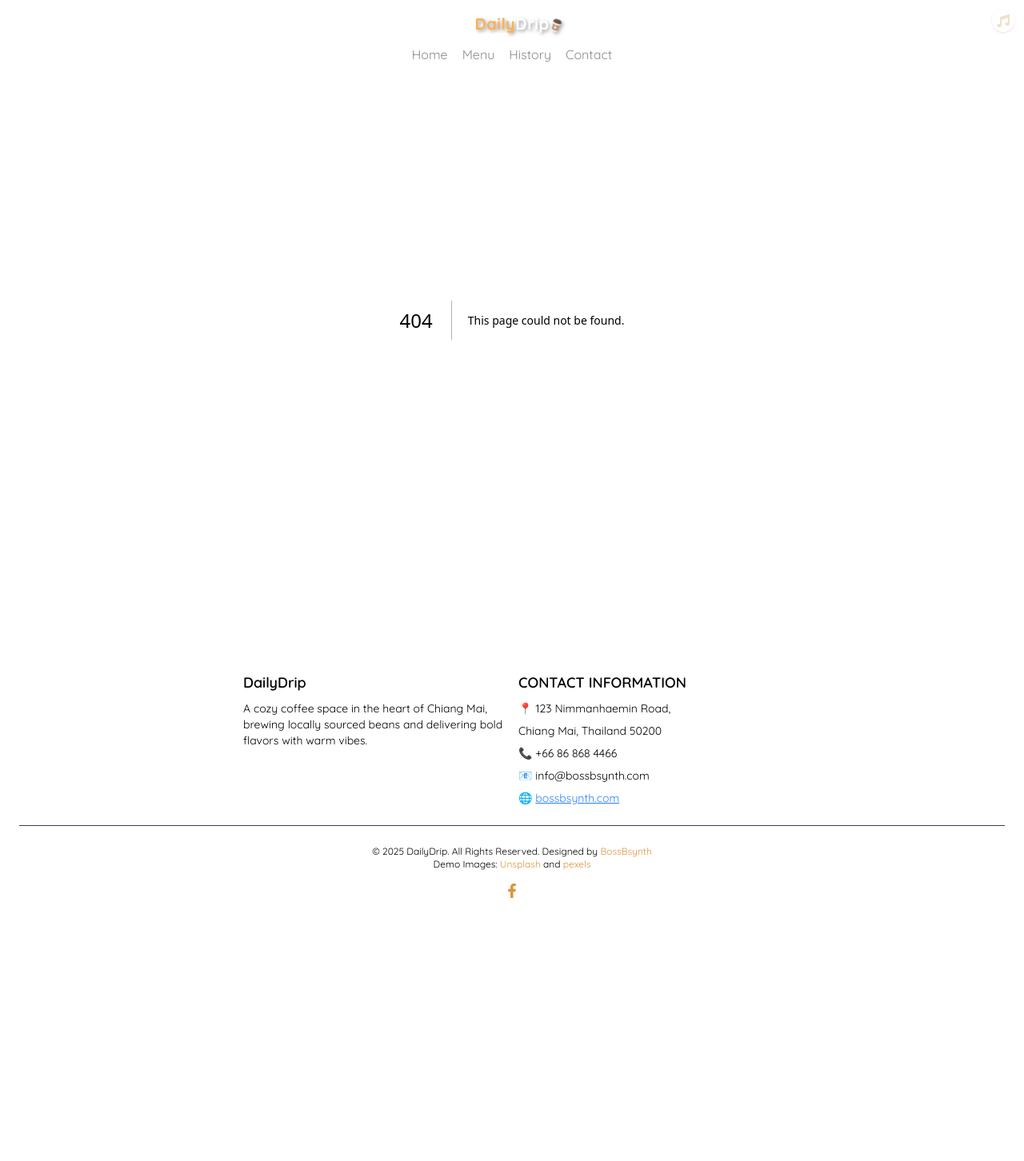
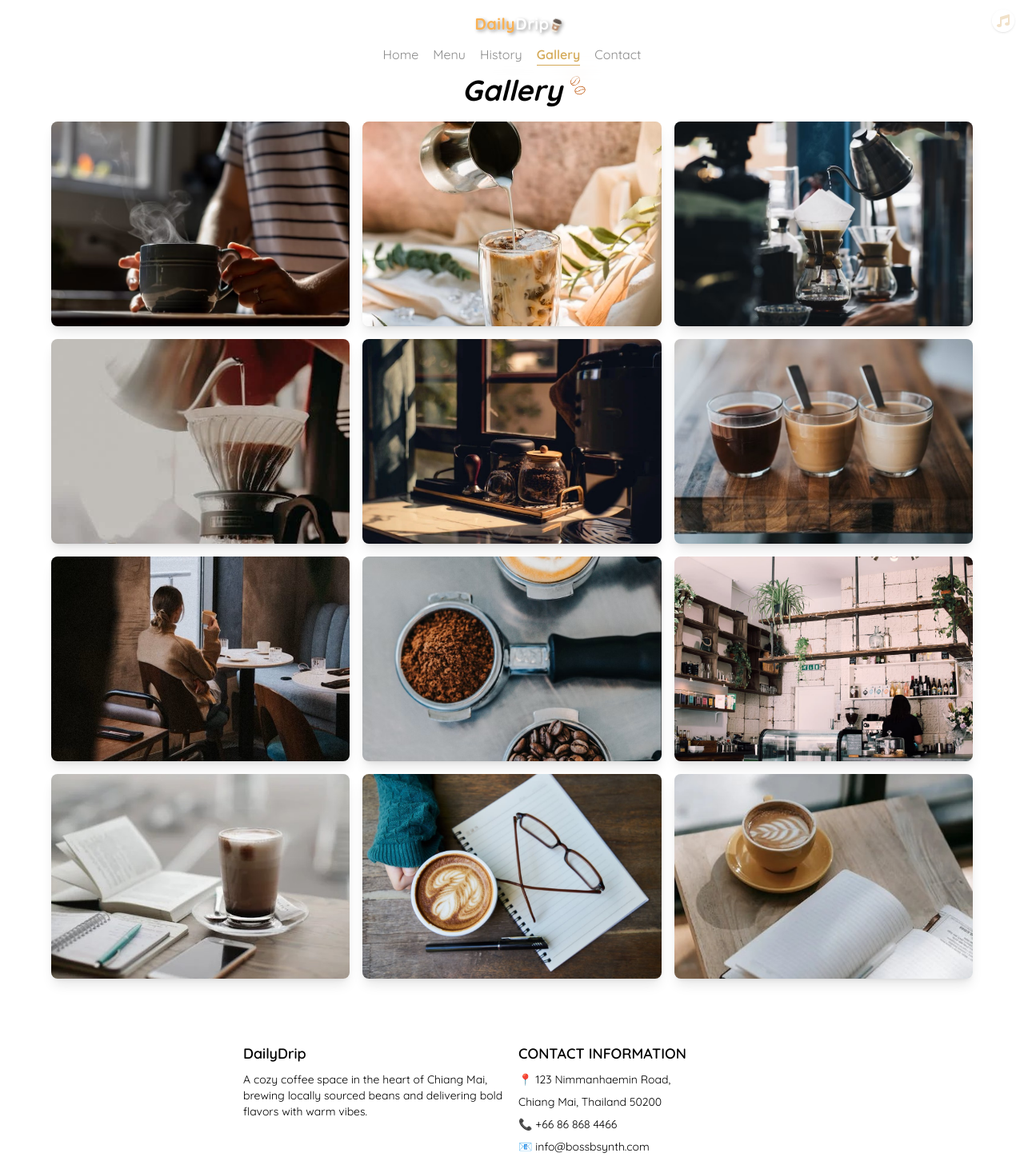
Before and after one commit to Sahasawat-Boss/DailyDrip-Cofee-Cafe, a Next.js app: page /pages/gallery in a window 1280 px wide. Before the commit this address had no page. Shown: the top 1452 px of the page at 80% size. Before the commit the page ends 1163 px from the top, so only its background shows below. Built offline with nearby package versions, Linux system fonts and the light colour scheme.

Commit message:
u animations to comps

```diff
--- a/src/app/CSS/animation.css
+++ b/src/app/CSS/animation.css
@@ -60,16 +60,31 @@
 .fade-in {
     animation: fadeIn 0.6s ease-out both;
 }
-.fade-in-up {
+.fade-in2 {
+    animation: fadeIn 0.9s ease-out both;
+}
+.fade-up {
     animation: fadeInUp 0.6s ease-out both;
 }
+.fade-up2 {
+    animation: fadeInUp 0.9s ease-out both;
+}
+.fade-up3 {
+    animation: fadeInUp 1.3s ease-out both;
+}
 
-.fade-in-left {
+.fade-left {
     animation: fadeInLeft 0.6s ease-out both;
 }
+.fade-left2 {
+    animation: fadeInLeft 0.9s ease-out both;
+}
 
-.fade-in-right {
+.fade-right {
     animation: fadeInRight 0.6s ease-out both;
+}
+.fade-right2 {
+    animation: fadeInRight 0.9s ease-out both;
 }
 
 
--- a/src/app/components/AllMenu.tsx
+++ b/src/app/components/AllMenu.tsx
@@ -59,14 +59,17 @@ export default function AllMenu() {
     return (
         <section className="px-6 pb-2">
             <div className="max-w-6xl mx-auto">
-                <div className="text-center mb-6">
-                    <h2 className="text-2xl md:text-4xl font-bold italic mb-4 float">
-                        All Menu
-                    </h2>
-                    <p className="max-w-xl mx-auto">
+                <div className="text-center mb-6 ">
+                    <div className="fade-up2">
+                        <h2 className="text-2xl md:text-4xl font-bold italic mb-4 float">
+                            All Menu
+                        </h2>
+                    </div>
+                    <p className="max-w-xl mx-auto fade-in2" >
                         Browse our full range of drinks — from traditional Thai coffee to creative modern blends.
                     </p>
                 </div>
+                {/* Menu List Grid */}
                 <div className="grid sm:grid-cols-2 lg:grid-cols-4 gap-2 md:gap-4">
                     {allMenuItems.map((item, index) => (
                         <div
--- a/src/app/components/Hero.tsx
+++ b/src/app/components/Hero.tsx
@@ -19,7 +19,7 @@ export default function Hero() {
                 initial={{ opacity: 0, y: 30 }}
                 whileInView={{ opacity: 1, y: 0 }}
                 transition={{ duration: 0.9, ease: 'easeOut' }}
-                viewport={{ once: true, amount: 0.6 }}
+                viewport={{ once: false, amount: 0.6 }}
             >
                 <motion.div
                     className="text-4xl md:text-5xl font-bold float"
--- a/src/app/components/ReviewCard.tsx
+++ b/src/app/components/ReviewCard.tsx
@@ -1,4 +1,6 @@
 'use client';
+
+import { motion } from "framer-motion";
 import { useState } from "react";
 import { FaStar, FaChevronLeft, FaChevronRight } from "react-icons/fa";
 import { FaHeart } from "react-icons/fa";
@@ -37,11 +39,17 @@ export default function ReviewCard() {
     return (
         <section className="px-4 py-10">
             <div className="max-w-2xl px-8 mx-auto relative">
-
-                <h2 className="text-2xl md:text-3xl mb-2 text-center font-bold italic float">
-                    Reviews
-                </h2>
-
+                {/* Section Heading */}
+                <motion.div
+                    initial={{ opacity: 0, y: 30 }}
+                    whileInView={{ opacity: 1, y: 0 }}
+                    transition={{ duration: 0.8 }}
+                    viewport={{ once: false, amount: 0.3 }}
+                >
+                    <h2 className="text-2xl md:text-3xl mb-2 text-center font-bold italic float">
+                        Reviews
+                    </h2>
+                </motion.div>
                 <div className="relative rounded-md overflow-hidden shadow-lg">
                     <img
                         src={image}
@@ -60,9 +68,9 @@ export default function ReviewCard() {
                 </div>
 
                 <div className="absolute right-0 -bottom-5.5 w-22 h-22 rotate-12 float">
-                    <img src="/gif/hot-coffee.gif" alt="Coffee Gif" className=""/>
-                    <FaHeart className="text-red-400 absolute top-4 -rotate-30 w-5 float"/>
-                    <FaHeart className="text-red-400 absolute top-0 left-3 -rotate-10 w-3 float"/>
+                    <img src="/gif/hot-coffee.gif" alt="Coffee Gif" />
+                    <FaHeart className="text-red-400 absolute top-4 -rotate-30 w-5 float" />
+                    <FaHeart className="text-red-400 absolute top-0 left-3 -rotate-10 w-3 float" />
                 </div>
 
                 {/* Navigation Buttons */}
--- a/src/app/components/TodayMenu.tsx
+++ b/src/app/components/TodayMenu.tsx
@@ -1,3 +1,6 @@
+'use client';
+
+import { motion } from "framer-motion";
 import Link from "next/link";
 
 const menuItems = [
@@ -34,7 +37,14 @@ export default function TodayMenu() {
     return (
         <section className=" px-6 pt-14 pb-2">
             <div className="max-w-6xl mx-auto">
-                <div className="text-center mb-12">
+                {/* Section Heading */}
+                <motion.div
+                    className="text-center mb-12"
+                    initial={{ opacity: 0, y: 30 }}
+                    whileInView={{ opacity: 1, y: 0 }}
+                    transition={{ duration: 0.8 }}
+                    viewport={{ once: false, amount: 0.3 }}
+                >
                     <h2 className="text-2xl md:text-4xl font-bold italic mb-4 float">
                         Today's Menu
                     </h2>
@@ -42,7 +52,9 @@ export default function TodayMenu() {
                         Explore our handcrafted selection of coffee drinks — each brewed
                         with beans sourced from local farms in Northern Thailand.
                     </p>
-                </div>
+                </motion.div>
+
+                {/* Menu Cards */}
                 <div className="grid px-8 sm:px-3 sm:grid-cols-2 lg:grid-cols-4 gap-2 md:gap-4">
                     {menuItems.map((item, index) => (
                         <div
@@ -75,12 +87,22 @@ export default function TodayMenu() {
                     ))}
                 </div>
 
-                <div className="flex justify-center items-center mt-6">
-                    <Link href="/pages/menu" className="inline-block border px-6 py-2 mb-2 uppercase tracking-wide bg-white text-black
-                            shadow-lg hover-r active:scale-70 rounded">
+                {/* View Menu Button */}
+                <motion.div
+                    className="flex justify-center items-center mt-6"
+                    initial={{ opacity: 0, y: 30 }}
+                    whileInView={{ opacity: 1, y: 0 }}
+                    transition={{ duration: 0.6, delay: 0.4 }}
+                    viewport={{ once: true, amount: 0.5 }}
+                >
+                    <Link
+                        href="/pages/menu"
+                        className="inline-block border px-6 py-2 mb-2 uppercase tracking-wide bg-white text-black
+                            shadow-lg hover-r active:scale-70 rounded transition-all duration-200"
+                    >
                         View Menu
                     </Link>
-                </div>
+                </motion.div>
             </div>
         </section>
     );
--- a/src/app/components/layout/Footer.tsx
+++ b/src/app/components/layout/Footer.tsx
@@ -51,9 +51,12 @@ export default function Footer() {
 
                 {/* Social Icons */}
                 <div className="flex justify-center mt-4 gap-5 text-[#da953c] text-lg">
+                    <a href="#" aria-label="Facebook" className="hover:scale-110 transition"><FaFacebookF /></a>
+                    <a href="#" aria-label="Twitter" className="hover:scale-110 transition"><FaTwitter /></a>
+                    <a href="#" aria-label="LinkedIn" className="hover:scale-110 transition"><FaLinkedinIn /></a>
+                    <a href="#" aria-label="Dribbble" className="hover:scale-110 transition"><FaDribbble /></a>
+                </div>
 
-                    <a href="#"><FaFacebookF /></a>
-                </div>
             </div>
         </footer>
     );
--- a/src/app/components/layout/MusicPlayer.tsx
+++ b/src/app/components/layout/MusicPlayer.tsx
@@ -48,7 +48,7 @@ export default function MusicPlayer() {
                     if (!audioRef.current) return;
                     audioRef.current.paused ? audioRef.current.play() : audioRef.current.pause();
                 }}
-                className="fixed top-3 right-3 p-1.5 bg-white/70 text-[#ddb578] rounded-full shadow z-50 no-focus hover:cursor-pointer active:scale-70"
+                className="fixed top-3 right-3 p-1.5 bg-white/70 text-[#ddb578] rounded-full shadow z-50 no-focus hover:cursor-pointer active:scale-70 fade-right2 "
                 aria-label={isPlaying ? "Pause Music" : "Play Music"}
             >
                 <FaMusic className={isPlaying ? '' : 'opacity-40'} />
--- a/src/app/components/layout/Nav.tsx
+++ b/src/app/components/layout/Nav.tsx
@@ -8,6 +8,7 @@ const menuItems = [
     { label: 'Home', href: '/' },
     { label: 'Menu', href: '/pages/menu' },
     { label: 'History', href: '/pages/history' },
+    { label: 'Gallery', href: '/pages/gallery' },
     { label: 'Contact', href: '/pages/contact' },
 ];
 
@@ -33,7 +34,7 @@ export default function Navbar() {
                     }`}
             >
                 {/* Logo */}
-                <Link href="/" className="text-xl font-bold transition-all duration-300 no-underline active:scale-70">
+                <Link href="/" className="text-xl font-bold transition-all duration-300 no-underline active:scale-70 fade-in2">
                     <div
                         className={`transition-all duration-300 tracking-wide ${isShrunk ? 'opacity-0 h-0 scale-95' : 'opacity-100 h-auto'}`}
                         style={{
--- a/src/app/pages/contact/page.tsx
+++ b/src/app/pages/contact/page.tsx
@@ -1,3 +1,6 @@
+'use client';
+
+import { motion } from 'framer-motion';
 import ParallaxImage from "@/app/components/deco/Parallax";
 import BeanFloat from "@/app/components/deco/BeanFloat";
 import { MdOutlineContactSupport } from "react-icons/md";
@@ -5,10 +8,10 @@ import { MdOutlineContactSupport } from "react-icons/md";
 export default function Contact() {
     return (
         <section className="px-8 sm:px-12 pt-26 pb-12">
-            <div className="max-w-4xl mx-auto relative">
+            <div className="max-w-4xl mx-auto relative ">
                 {/* Title */}
-                <div className="flex justify-center text-2xl md:text-4xl font-bold italic float">
-                    <div className="relative">
+                <div className="flex justify-center text-2xl md:text-4xl font-bold italic float ">
+                    <div className="relative fade-up2">
                         Contact
                         <div className="absolute top-0.5 -right-5 text-base text-amber-600/50 rotate-10">
                             <MdOutlineContactSupport />
@@ -17,7 +20,7 @@ export default function Contact() {
                 </div>
 
                 {/* Info Section */}
-                <div className="grid md:grid-cols-2 gap-8 bg-white/60 p-6 rounded-lg shadow-md">
+                <div className="grid md:grid-cols-2 gap-8 bg-white/60 p-6 rounded-lg shadow-md fade-in2">
                     {/* DailyDrip Section */}
                     <div>
                         <h4 className="text-lg font-semibold mb-2">DailyDrip</h4>
--- /dev/null
+++ b/src/app/pages/gallery/page.tsx
@@ -0,0 +1,56 @@
+'use client';
+
+import { motion } from 'framer-motion';
+import { CiCoffeeBean } from "react-icons/ci";
+
+const galleryImages = [
+    "/images/reviews/review4.jpg",
+    "/images/pallalax/pallalax2.jpg",
+    "/images/gal/about1.jpg",
+    "/images/pallalax/pallalax.jpg",
+    "/images/gal/about2.jpg",
+    "/images/gal/about3.jpg",
+    "/images/gal/about4.jpg",
+    "/images/gal/coffee.jpg",
+    "/images/gal/cafe2.jpeg",
+    "/images/reviews/review3.jpg",
+    "/images/reviews/review2.jpeg",
+    "/images/hero/hero.jpg",
+];
+
+export default function GalleryPage() {
+    return (
+        <section className="px-6 pt-24 pb-10">
+            <div className="max-w-6xl mx-auto">
+                {/* Header */}
+                <div className="flex justify-center text-2xl md:text-4xl font-bold italic mb-4 float">
+                    <div className="relative fade-up2">
+                        Gallery
+                        <div className="absolute top-0 -right-6  text-base text-amber-700"><CiCoffeeBean /></div>
+                        <div className="absolute top-3 -right-7.5 text-base rotate-30 text-amber-700"><CiCoffeeBean /></div>
+                    </div>
+                </div>
+
+                {/* Grid */}
+                <div className="grid grid-cols-1 sm:grid-cols-2 md:grid-cols-3 gap-4">
+                    {galleryImages.map((src, index) => (
+                        <motion.div
+                            key={index}
+                            className="overflow-hidden rounded-lg shadow-lg"
+                            initial={{ opacity: 0, y: 30 }}
+                            whileInView={{ opacity: 1, y: 0 }}
+                            transition={{ duration: 0.4, delay: index * 0.06 }}
+                            viewport={{ once: false, amount: 0.3 }}
+                        >
+                            <img
+                                src={src}
+                                alt={`Gallery ${index + 1}`}
+                                className="w-full h-64 object-cover hover:scale-105 transition-transform duration-300"
+                            />
+                        </motion.div>
+                    ))}
+                </div>
+            </div>
+        </section>
+    );
+}
--- a/src/app/pages/history/page.tsx
+++ b/src/app/pages/history/page.tsx
@@ -8,14 +8,14 @@ export default function History() {
     <section className="px-8 sm:px-12 pt-26 pb-12">
       <div className="max-w-2xl mx-auto relative">
         <div className="flex justify-center text-2xl md:text-4xl font-bold italic mb-4 float">
-          <div className="relative">
+          <div className="relative fade-up2">
             Our History
             <div className="absolute top-0 -right-6  text-base text-amber-700"><CiCoffeeBean /></div>
             <div className="absolute top-3 -right-7.5 text-base rotate-30 text-amber-700"><CiCoffeeBean /></div>
           </div>
         </div>
 
-        <p className="mb-4 mt-4 leading-relaxed indent-5">
+        <p className="mb-4 mt-4 leading-relaxed indent-5 fade-in2">
           DailyDrip began as a humble coffee stall tucked in the old town of Chiang Mai. Inspired
           by the rich flavors of Northern Thai Arabica, we started brewing small-batch coffee
           with a passion for quality and community.
```
Also changed, not shown: public/images/gal/cafe2.jpeg (added), public/images/gal/coffee.jpg (renamed from public/images/cofee/cofee.jpg).
